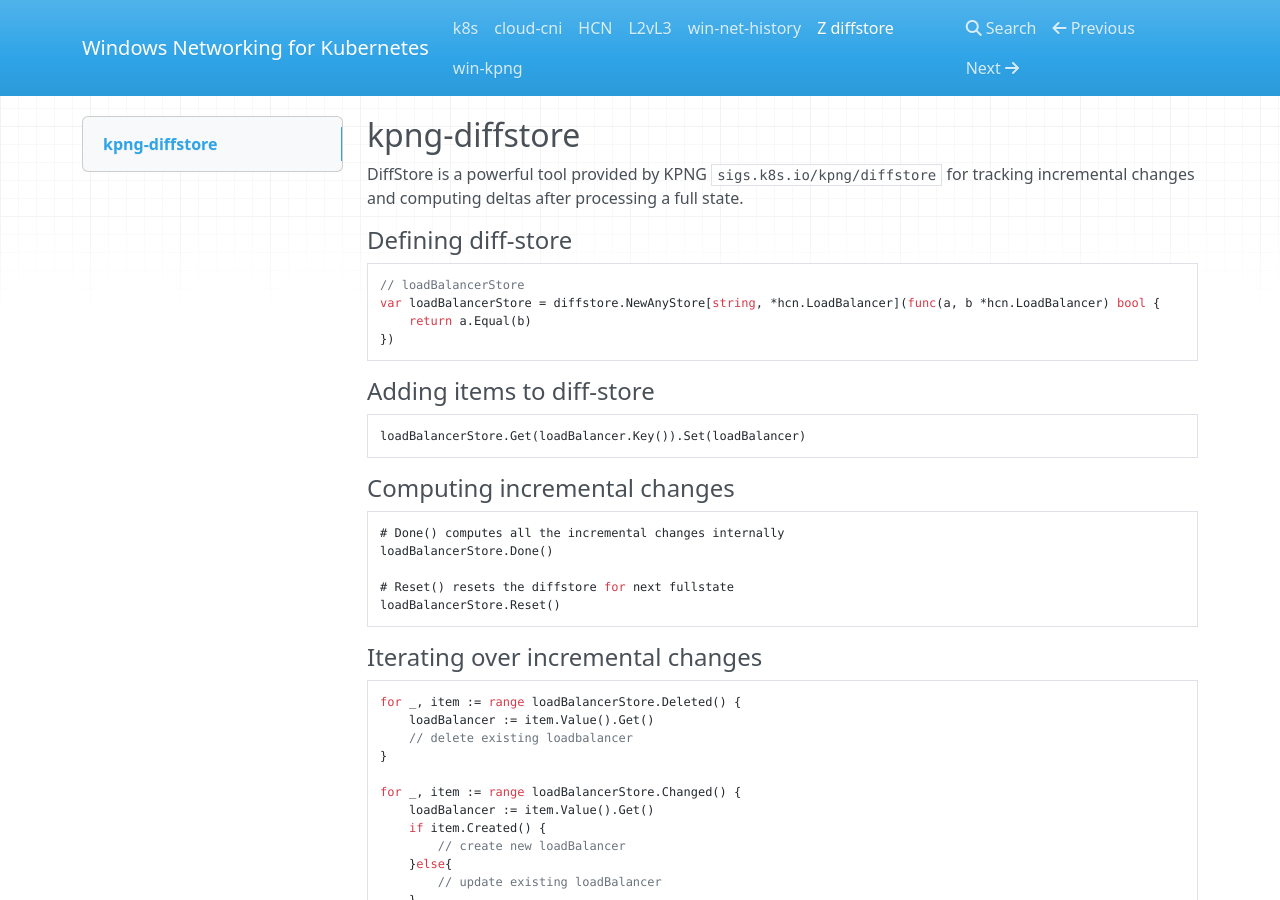
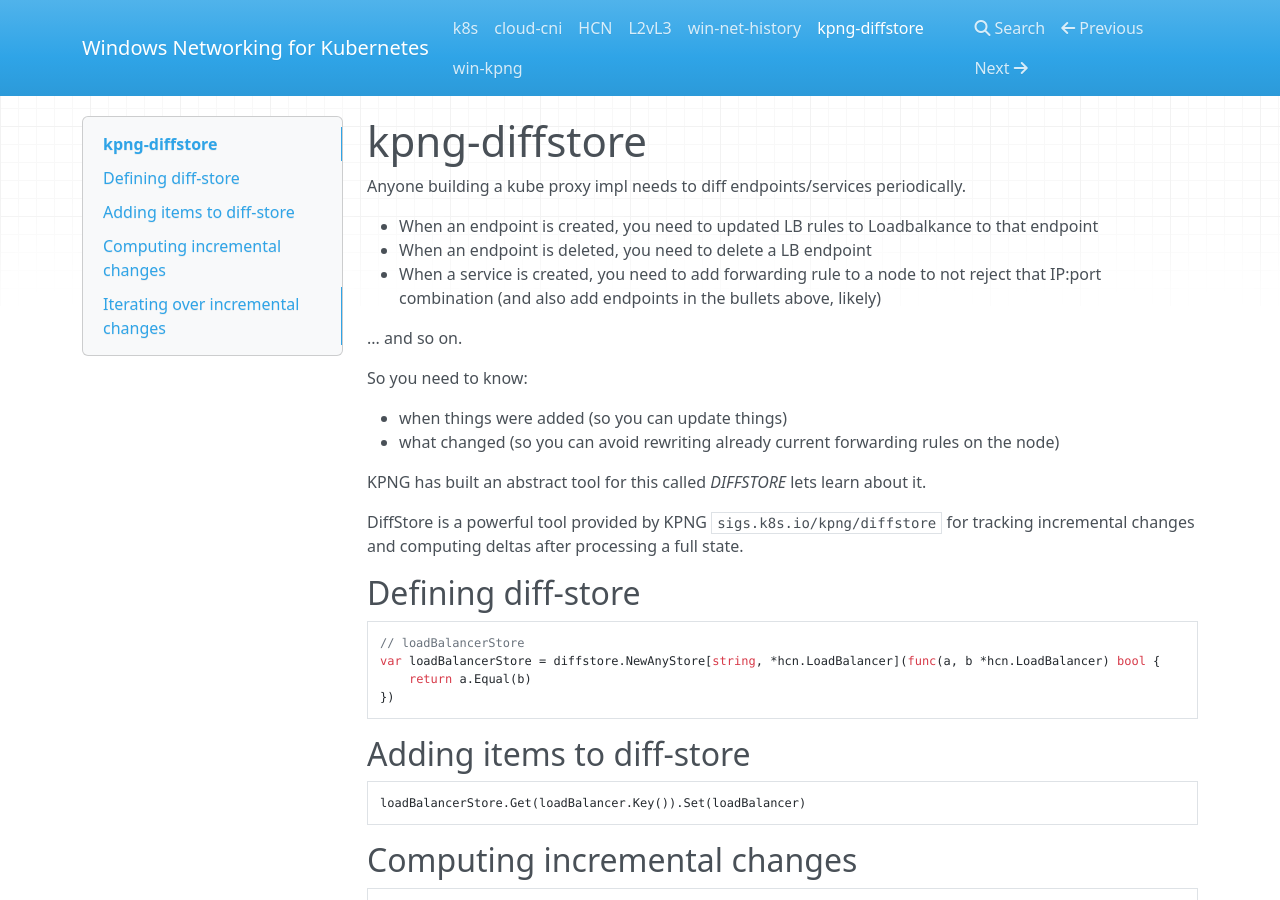
Before and after one commit to aroradaman/windows-networking, an MkDocs documentation site: the page built from docs/z-diffstore.md, in a window 1280 px wide and 900 px high. Built offline with MkDocs 1.6.1, drawn with Linux system fonts in a browser that asks for light colours; nearby versions of some CDN libraries.

Commit message:
Update z-diffstore.md

````diff
--- a/docs/z-diffstore.md
+++ b/docs/z-diffstore.md
@@ -1,7 +1,23 @@
-## kpng-diffstore
+# kpng-diffstore
+
+Anyone building a kube proxy impl needs to diff endpoints/services periodically.
+
+- When an endpoint is created, you need to updated LB rules to Loadbalkance to that endpoint
+- When an endpoint is deleted, you need to delete a LB endpoint
+- When a service is created, you need to add forwarding rule to a node to not reject that IP:port combination (and also add endpoints in the bullets above, likely)
+
+... and so on.
+
+So you need to know:
+
+- when things were added (so you can update things)
+- what changed (so you can avoid rewriting already current forwarding rules on the node)
+
+KPNG has built an abstract tool for this called *DIFFSTORE* lets learn about it.
+
 DiffStore is a powerful tool provided by KPNG `sigs.k8s.io/kpng/diffstore` for tracking incremental changes and computing deltas after processing a full state.
 
-#### Defining diff-store
+## Defining diff-store
 ```go
 // loadBalancerStore
 var loadBalancerStore = diffstore.NewAnyStore[string, *hcn.LoadBalancer](func(a, b *hcn.LoadBalancer) bool {
@@ -9,12 +25,12 @@ var loadBalancerStore = diffstore.NewAnyStore[string, *hcn.LoadBalancer](func(a,
 })
 ```
 
-#### Adding items to diff-store
+## Adding items to diff-store
 ```go
 loadBalancerStore.Get(loadBalancer.Key()).Set(loadBalancer)
 ```
 
-#### Computing incremental changes
+## Computing incremental changes
 ```go
 # Done() computes all the incremental changes internally
 loadBalancerStore.Done()
@@ -22,7 +38,7 @@ loadBalancerStore.Done()
 # Reset() resets the diffstore for next fullstate
 loadBalancerStore.Reset()
 ```
-#### Iterating over incremental changes
+## Iterating over incremental changes
 ```go
 for _, item := range loadBalancerStore.Deleted() {
     loadBalancer := item.Value().Get()
````
